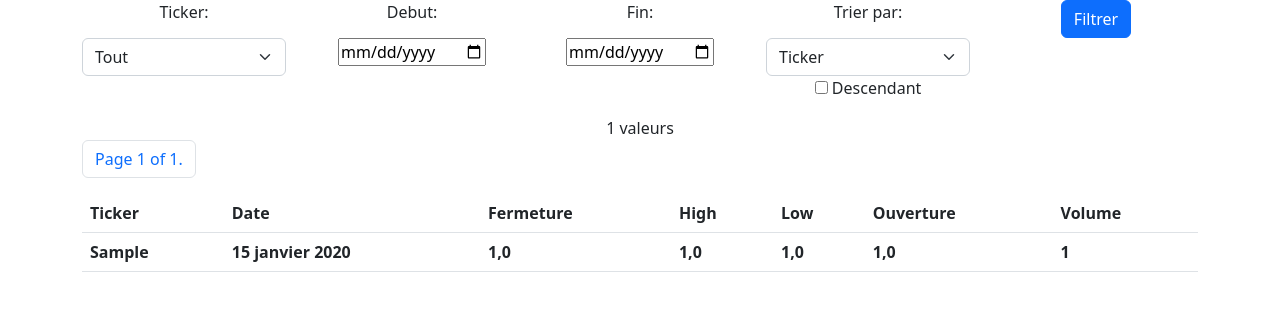
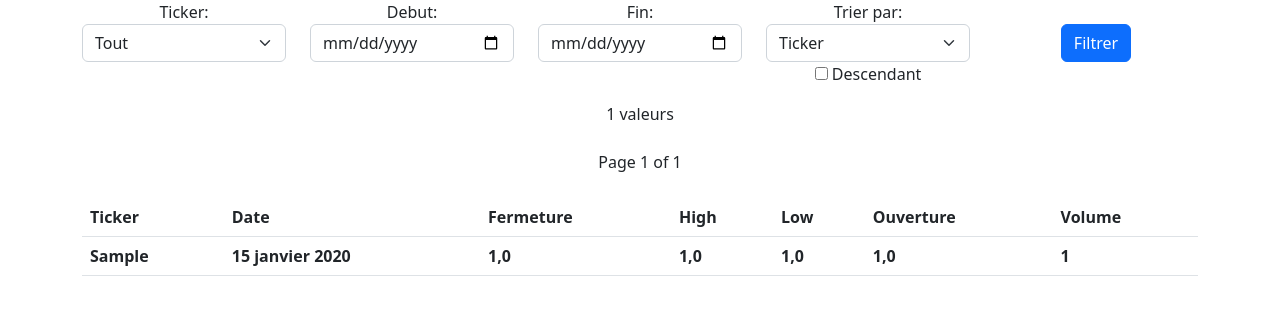
Before and after one commit to osamkz/Rivacube, a Django app: page / in a window 1280 px wide. Shown: the top 315 px of the page. Run offline with Django 4.2, Linux system fonts and the light colour scheme; tables that the repository leaves empty hold one stand-in row (values such as "Sample post"); lists and menus that the app fills with data are empty.

Commit message:
Updated CSS

```diff
--- a/ticker/templates/index.html
+++ b/ticker/templates/index.html
@@ -19,9 +19,6 @@
                 <label for="sort">Trier par:</label>
             </div>
             <div class="col">
-                <button type="button" class="btn btn-primary"/>
-                    Filtrer
-                </button>
             </div>
         </div>
         <div class="row">
@@ -35,6 +32,7 @@
             </div>
             <div class="col">
                 <input
+                    class="form-control"
                     type="date"
                     id="startDate"
                     name="startDate"
@@ -44,6 +42,7 @@
             </div>
             <div class="col">
                 <input
+                    class="form-control"
                     type="date"
                     id="endDate"
                     name="endDate"
@@ -69,6 +68,9 @@
                 </span>
             </div>
             <div class="col">
+                <button type="submit" class="btn btn-primary"/>
+                    Filtrer
+                </button>
             </div>
         </div>
     </form>
@@ -76,19 +78,25 @@
     <div>{{count}} valeurs</div>
 
     <nav aria-label="Pagination">
-        <ul class="pagination">
-            {% if page_obj.has_previous %}
-                <li class="page-item"><a class="page-link" href="?page=1">&laquo; Debut</a></li>
-                <li class="page-item"><a class="page-link" href="?page={{ page_obj.previous_page_number }}">Precedent</a></li>
-            {% endif %}
-            <li class="page-item current">
-                <a class="page-link">Page {{ page_obj.number }} of {{ page_obj.paginator.num_pages }}.</a>
-            </li>
-            {% if page_obj.has_next %}
-                <li class="page-item" <a class="page-link" href="?page={{ page_obj.next_page_number }}">Suivant</a></li>
-                <li class="page-item" <a class="page-link" href="?page={{ page_obj.paginator.num_pages }}">Dernier &raquo;</a></li>
-            {% endif %}
-        </ul>
+      <div class="container p-4">
+        <div class="pagination justify-content-center">
+            <span class="step-links">
+              {% if page_obj.has_previous %}
+                  <a href="?page=1&ticker={{current_ticker}}&startDate={{current_start_date}}&endDate={{current_end_date}}&sort={{current_sort}}&desc={{current_order}}">&laquo;</a>
+                  <a href="?page={{ page_obj.previous_page_number }}&ticker={{current_ticker}}&startDate={{current_start_date}}&endDate={{current_end_date}}&sort={{current_sort}}&desc={{current_order}}">&#139;</a>
+              {% endif %}
+
+                <span class="current">
+                    Page {{ page_obj.number }} of {{ page_obj.paginator.num_pages }}
+                </span>
+
+              {% if page_obj.has_next %}
+                  <a href="?page={{ page_obj.next_page_number }}&ticker={{current_ticker}}&startDate={{current_start_date}}&endDate={{current_end_date}}&sort={{current_sort}}&desc={{current_order}}">&#155;</a>
+                  <a href="?page={{ page_obj.paginator.num_pages }}&ticker={{current_ticker}}&startDate={{current_start_date}}&endDate={{current_end_date}}&sort={{current_sort}}&desc={{current_order}}">&raquo;</a>
+              {% endif %}
+            </span>
+            </div>
+        </div>
     </nav>
 
 
--- a/ticker/views.py
+++ b/ticker/views.py
@@ -23,8 +23,7 @@ class TickerReactView(TemplateView):
 
 class TickerListView(ListView):
     def get_queryset(self):
-        o = self.request.GET.get(
-            "desc") if self.request.GET.get("desc") else ""
+        o = "-" if self.request.GET.get("desc") == "-" else ""
         if self.request.GET.get("sort"):
             data = Ticker.objects.order_by(
                 o + self.request.GET.get("sort")).all()
```
